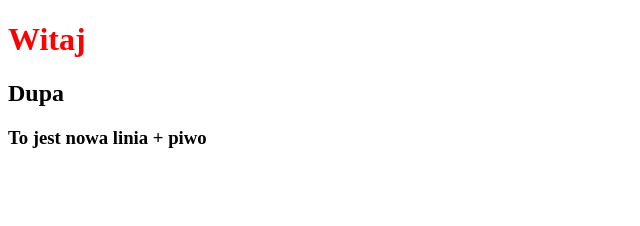
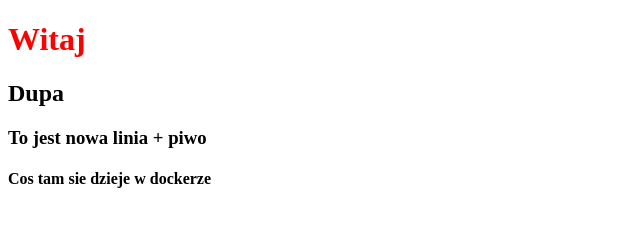
Before and after one commit to piotrbaczek/test-html, a plain HTML site: page index.html in a window 1280 px wide. Shown: the whole page, without its empty margins (0-640 px from the left). Drawn offline with Linux system fonts and the light colour scheme.

Commit message:
Added line h4

```diff
--- a/index.html
+++ b/index.html
@@ -7,5 +7,6 @@
 <h1 style="color:red;">Witaj</h1>
 <h2>Dupa</h2>
 <h3>To jest nowa linia + piwo</h3>
+<h4> Cos tam sie dzieje w dockerze</h4>
 </body>
 </html>
```
